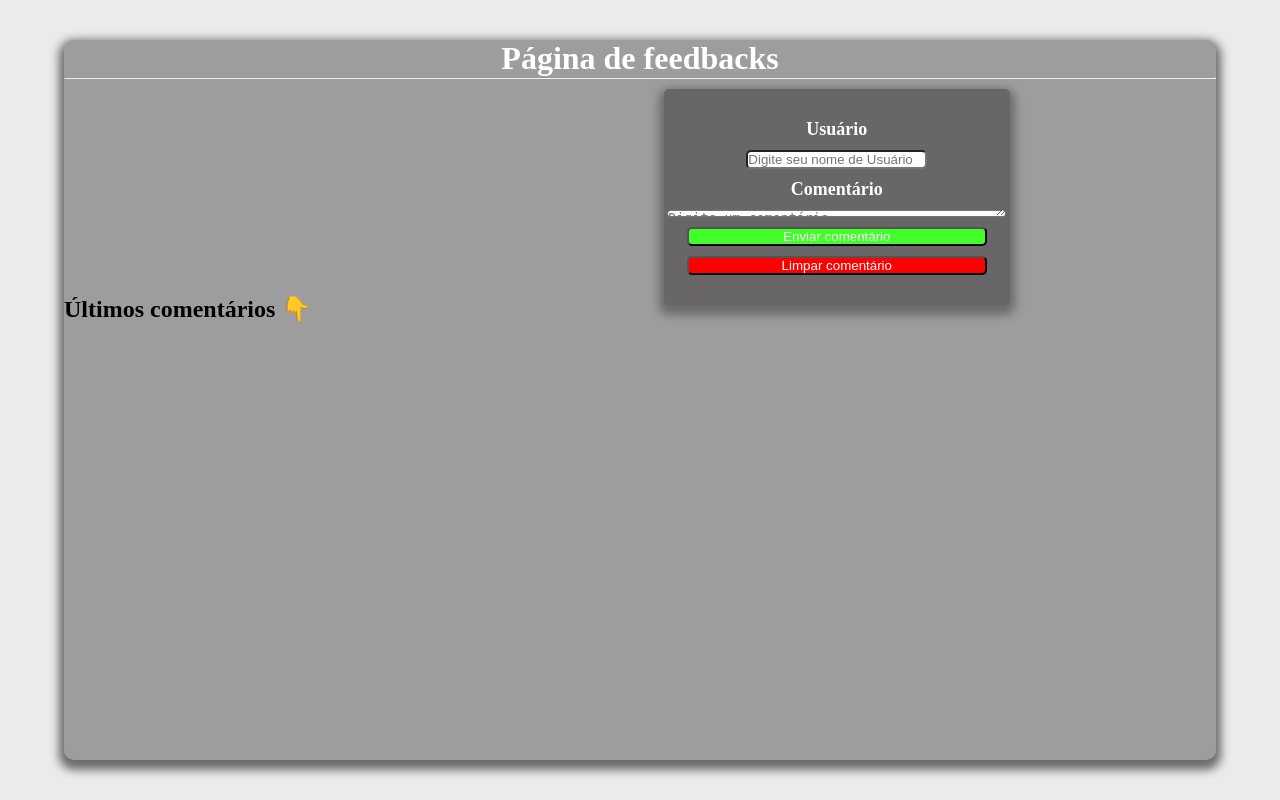
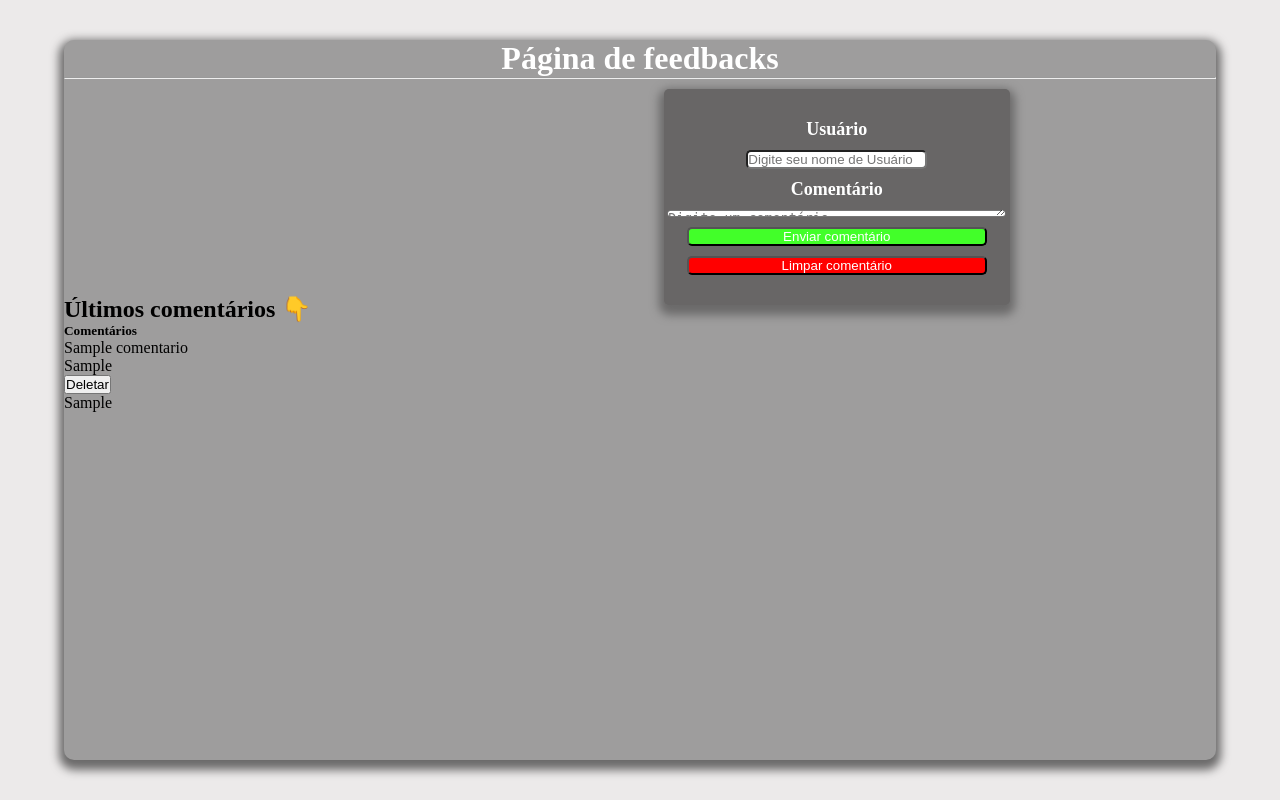
Before and after one commit to vitor-henri/feedbacks, a Flask app: page / in a window 1280 px wide. Run offline with Flask 3, Linux system fonts and the light colour scheme; tables that the repository leaves empty or names only in its code hold one stand-in row (values such as "Sample post").

Commit message:
FIx: arrumando o caminho da conexão para conectar no computador do professor

```diff
--- a/app.py
+++ b/app.py
@@ -1,53 +1,35 @@
 from flask import Flask, render_template, request, redirect
-import datetime
-import mysql.connector
+from model.coment_controller import Comment
+
 
 app = Flask(__name__)
+
+comentarios = []
 
 # criando a rota para a pagina principal
 @app.route("/", methods=["GET"])
 def pag_main():
-    return render_template("index.html")
+
+    comentarios = Comment.get_comentarios()
+
+    return render_template("index.html", comentarios = comentarios)
 
 @app.route("/post/mensagem", methods=["POST"])
 def post_mensagem():
     # capturando as informações do usuario
-    nome_user = request.form.get("nome_user")
-    comentario = request.form.get("comentario")
-    data_comentario = datetime.datetime.today()
+    nome_user = request.form.get("input_user")
+    comentario = request.form.get("input_comentario")
 
-    #cadastrando as informações do usuario no MYSQL (banco de dados)
+    if (Comment.create(nome_user, comentario)):
 
-    #criando a conexao
-    conexao = mysql.connector.connect(
-        host = "localhost",
-        port = 3306,
-        user = "root",
-        password = "root",
-        database = "db_feedbacks")
+        # Redirecionando de volta
 
-    # criando o cursor ou seja o cara que vai do python ate o banco de dados como se fosse uma ponte
-    cursor = conexao.cursor()
+        Comment.get_comentarios()
 
-    # criando o comando SQL que sera executado no SQL
-    sql = """INSERT INTO tb_feedback
-        (name_user, comentario, data_comentario)
-    VALUES
-        (%s, %s, %s)"""
+        return redirect('/')
 
-    # os %s sao os dados que serao informados no SQl como se fosse uma variavel entao usamos uma lista para guardar os dados
-    valores = [nome_user, comentario, data_comentario]
+    else:
 
-    # executando o comando SQL com o cursor
-    cursor.execute(sql, valores)
+        return '<a href="/">Erro. Tente Novamente.</a>'
 
-    # confirmando a alteração no MYSQL como se fossse um comit do github
-    conexao.commit()
-
-    # fechando a conexao e o cursor
-    cursor.close()
-    conexao.close()
-
-    return redirect("/")
-
-app.run(debug=True)
+app.run(debug=True, host='0.0.0.0', port=8080)
--- a/data/connection_controller.py
+++ b/data/connection_controller.py
@@ -6,10 +6,10 @@ class Connection:
 
         return mysql.connector.connect(
 
-            host='localhost',
+            host='10.110.134.2',
             port=3306,
-            user='root',
-            password='root',
-            database='db_feedbacks'
+            user='3ds',
+            password='banana',
+            database='db_feedback'
 
         )
--- a/model/coment_controller.py
+++ b/model/coment_controller.py
@@ -1,5 +1,5 @@
 from data.connection_controller import Connection
-
+from datetime import datetime
 class Comment:
 
     def create(name, comentario):
@@ -12,7 +12,7 @@ class Comment:
 
             cursor = conexao_db.cursor()
 
-            cursor.execute("INSERT INTO tb_feedback (name_user, comentario) VALUES (%s, %s);", (name, comentario))
+            cursor.execute("INSERT INTO tb_comentarios (nome, data_hora, comentario) VALUES (%s, %s, %s);", (name, datetime.now(), comentario))
 
             # Confirma a alteração
 
@@ -37,7 +37,7 @@ class Comment:
 
             cursor = conexao_db.cursor(dictionary=True)
 
-            cursor.execute('SELECT name_user, comentario, data_comentario FROM tb_feedback')
+            cursor.execute('SELECT nome, data_hora, comentario FROM tb_comentarios')
 
             comentarios_lista = cursor.fetchall()
 
--- a/templates/index.html
+++ b/templates/index.html
@@ -17,19 +17,57 @@
             <hr>
             <!-- formulario -->
             <form action="/post/mensagem" class="feedbacks__form" method="post">
+
                 <!-- campo usuario -->
-                <label for="nome_user" class="lbl-user">Usuário</label>
-                <input type="text" name="nome_user" id="nome_user" placeholder="Digite seu nome de Usuário" class="input-user" required>
+                <label for="input_user" class="lbl-user">Usuário</label>
+                <input type="text" name="input_user" id="input_user" placeholder="Digite seu nome de Usuário" class="input-user" required>
+
                 <!-- campo comentario -->
-                <label for="comentario" class="lbl-coment">Comentário</label>
-                <textarea name="comentario" id="comentario" cols="40" rows="15" placeholder="Digite um comentário" class="input-coment" required></textarea>
+                <label for="input_comentario" class="lbl-coment">Comentário</label>
+                <textarea name="input_comentario" id="input_comentario" cols="40" rows="15" placeholder="Digite um comentário" class="input-coment" required></textarea>
+
                 <!-- botao -->
                 <button type="submit" class="btn-send">Enviar comentário</button>
-                <button class="btn-clear">Limpar comentário</button>
+                <button class="btn-clear" type="reset">Limpar comentário</button>
             </form>
 
             <section class="container-main__history">
                 <h2 class="subtitle">Últimos comentários 👇</h2>
+                <div class="main__section main__section--comments">
+
+                    <section class="comments-container">
+
+                        <h1 class="comments__title">Comentários</h1>
+
+                        <div class="comments">
+
+                            {% for comentario in comentarios %}
+
+                            <article class="comment">
+
+                                <header class="comment__header">
+                                    <span class="comment__user">{{ comentario.nome }}</span>
+                                </header>
+
+                                <main class="comment__content">
+                                    <p class="comment__message">{{ comentario.comentario }}</p>
+                                    <button class="commnet_delete">Deletar</button>
+                                </main>
+
+                                <footer class="comment__footer">
+                                    {{ comentario.data_hora }}
+                                </footer>
+
+                            </article>
+
+                            {% endfor %}
+
+                        </div>
+
+                    </section>
+
+                </div>
+
             </section>
         </section>
     </section>
```
Also changed, not shown: migration/db_structure.sql (+7 -7 lines).
